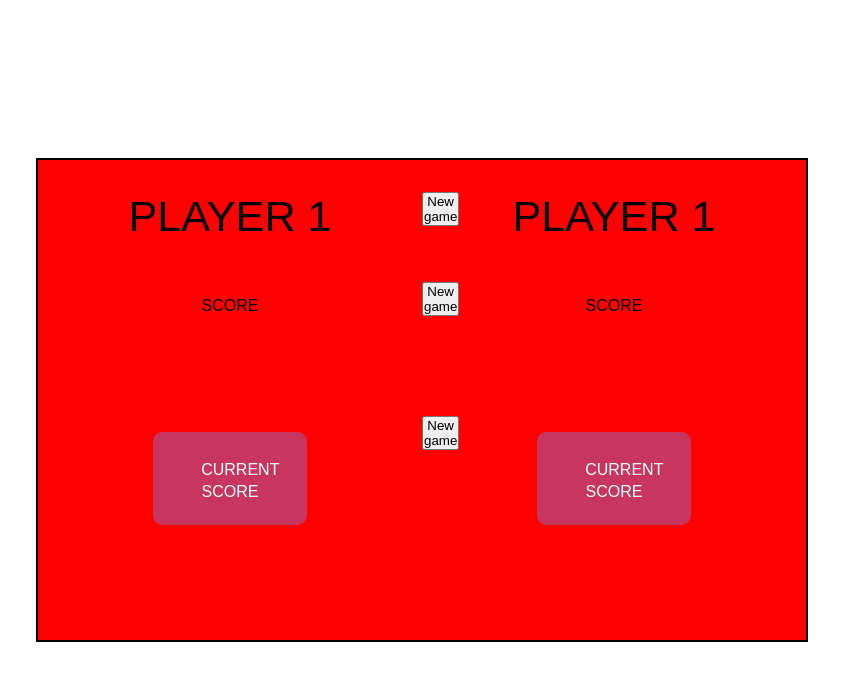
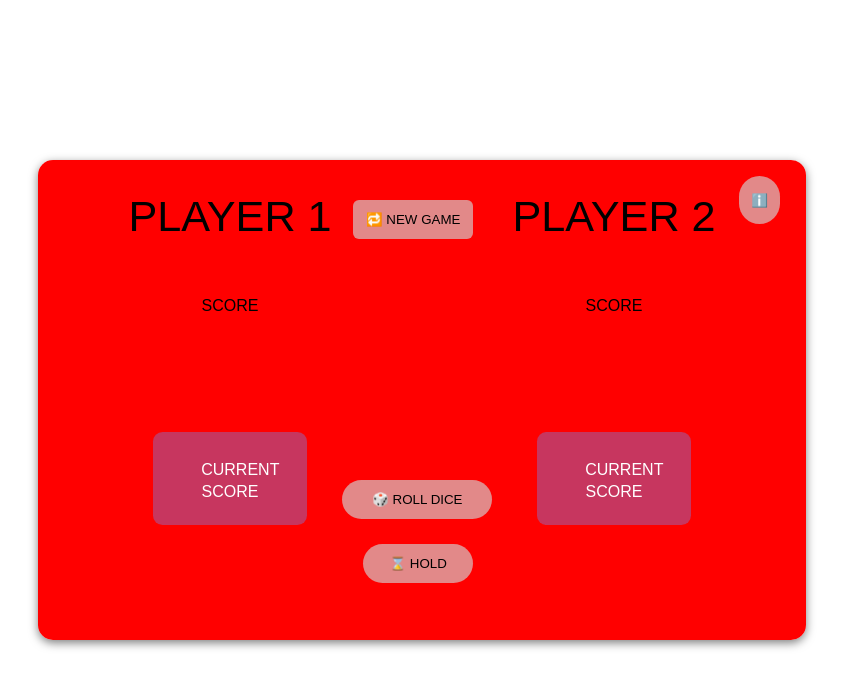
Before and after one commit to spahicadis/pig-game, a plain HTML site: page index.html in a window 1280 px wide. Shown: the whole page, without its empty margins (218-1061 px from the left). Drawn offline with Linux system fonts and the light colour scheme.

Commit message:
Layout finished

```diff
--- a/index.html
+++ b/index.html
@@ -19,13 +19,13 @@
                         <p class="score-end score-end-player-1">Score</p>
                     </div>
                 </div>
-                <div class="middle-section">
-                   <button class="new-game">New game</button>
-                   <button class="new-game1">New game</button>
-                   <button class="new-game2">New game</button>
-                </div>
+
+                   <button class="new-game">🔁 New game</button>
+                   <button class="new-game1">🎲 Roll dice</button>
+                   <button class="new-game2">⌛ Hold</button>
+
                 <div class="player player-2">
-                    <h4 class="player-heading player-1">Player 1</h4>
+                    <h4 class="player-heading player-1">Player 2</h4>
                     <p class="player-score player-1">Score</p>
                     <div class="score-box score-box-player-1">
                         <p class="player-current-score player-current-score-player-1">Current</p>
@@ -34,6 +34,7 @@
                 </div>
             </div>
         </section>
+        <button class="info">ℹ️</button>
     </main>
 
     <script src="app.js"></script>
--- a/styles.css
+++ b/styles.css
@@ -2,11 +2,9 @@
     margin: 0;
     padding: 0;
     font-family: Poppins, sans-serif;
+    text-transform: uppercase;
 }
 
-body {
-    background-color: linear-gradient(to top left, #753682 0%, #bf2e34 100%);
-}
 
 .modal-box {
     display: flex;
@@ -18,10 +16,14 @@ body {
 
 .playground-box {
     display: grid;
-    grid-template-columns: 50% 0% 50%;
-    border: 2px solid black;
+    grid-template-columns: 50% 50%;
     width: 60%;
     height: 60%;
+    border: none;
+    border-radius: 15px;
+    overflow: hidden;
+    box-shadow: 0 3px 10px rgb(0 0 0 / 0.5);
+
 }
 
 .player,
@@ -32,7 +34,6 @@ body {
     flex-direction: column;
     align-items: center;
     row-gap: 3.5rem;
-    text-transform: uppercase;
     background-color: red;
 }
 
@@ -59,21 +60,48 @@ body {
     line-height: 1.7rem;
 }
 
-.middle-section {
-    margin-top: 2rem;
-    position: relative;
-}
+
 
 .new-game {
     position: absolute;
+    right: 46%;
+    top: 25%;
+    width: 120px;
+    padding: 12px;
+    border-radius: 6px;
+    border: none;
+    background-color: rgba(211, 211, 211, 0.651)
 }
 
 .new-game1 {
     position: absolute;
-    top: 20%;
+    top: 60%;
+    right: 44.5%;
+    width: 150px;
+    padding: 12px;
+    border-radius: 20px;
+    border: none;
+    background-color: rgba(211, 211, 211, 0.651)
 }
 
 .new-game2 {
     position: absolute;
-    top: 50%;
+    top: 68%;
+    right: 46%;
+    width: 110px;
+    padding: 12px;
+    border-radius: 20px;
+    border: none;
+    background-color: rgba(211, 211, 211, 0.651)
 }
+
+.info {
+    position: absolute;
+    top: 22%;
+    right: 22%;
+    width: 2.6rem;
+    height: 3rem;
+    border: none;
+    border-radius: 2rem;
+    background-color: rgba(211, 211, 211, 0.651)
+}
```
